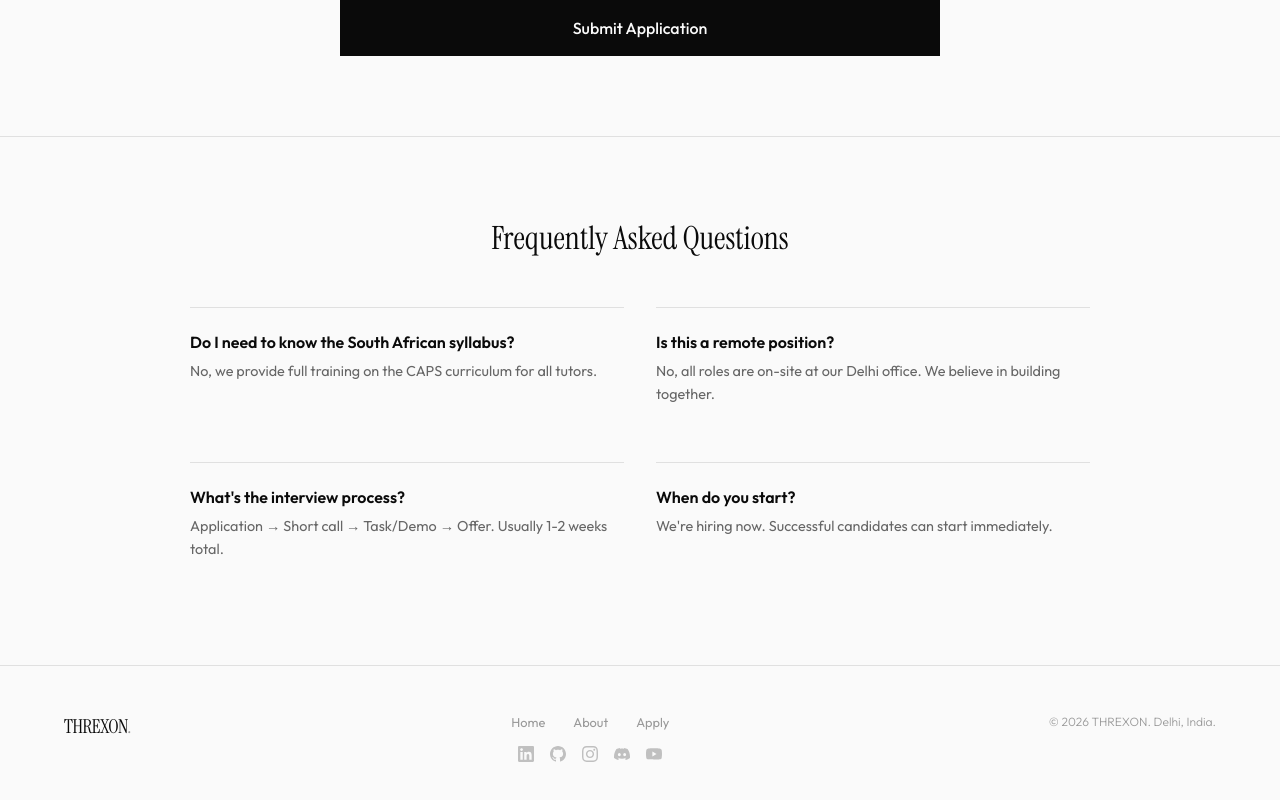
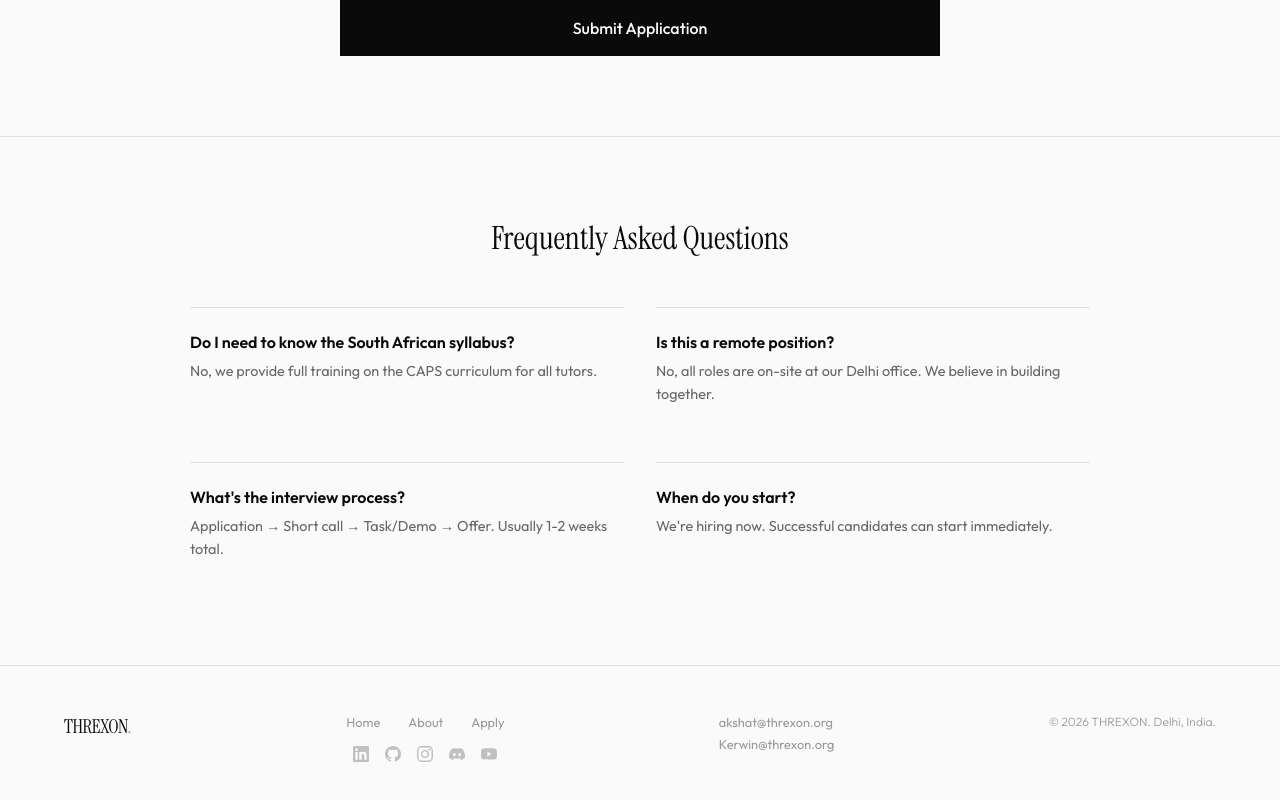
Before and after one commit to drifter089/TREXON-COMPANY, a Next.js app: page /apply in a window 1280 px wide. Shown: the part 1825-2625 px from the top of the page. Built offline with nearby package versions, Linux system fonts and the light colour scheme.

Commit message:
Add contact emails to footer
Co-Authored-By: Claude Opus 4.6 <noreply@anthropic.com>

```diff
--- a/app/components/Footer.module.css
+++ b/app/components/Footer.module.css
@@ -67,6 +67,24 @@
   color: var(--gray-500);
 }
 
+.emails {
+  display: flex;
+  flex-direction: column;
+  gap: 6px;
+}
+
+.email {
+  font-family: var(--sans);
+  font-size: 0.8rem;
+  color: var(--gray-400);
+  text-decoration: none;
+  transition: color 0.2s;
+}
+
+.email:hover {
+  color: var(--black);
+}
+
 .copy {
   font-family: var(--sans);
   font-size: 0.75rem;
--- a/app/components/Footer.tsx
+++ b/app/components/Footer.tsx
@@ -44,6 +44,15 @@ export default function Footer() {
           </div>
         </div>
 
+        <div className={styles.emails}>
+          <a href="mailto:akshat@threxon.org" className={styles.email}>
+            akshat@threxon.org
+          </a>
+          <a href="mailto:Kerwin@threxon.org" className={styles.email}>
+            Kerwin@threxon.org
+          </a>
+        </div>
+
         <span className={styles.copy}>
           © 2026 THREXON. Delhi, India.
         </span>
```
